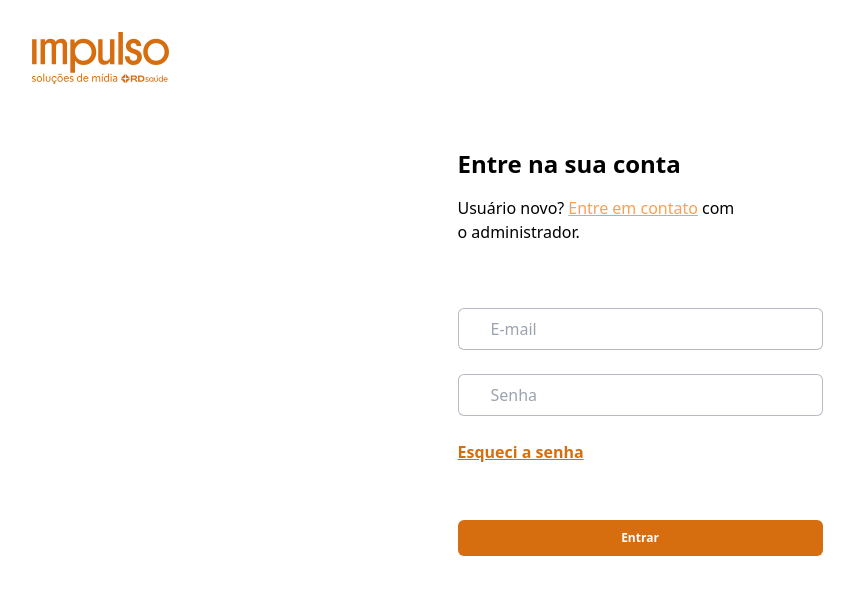
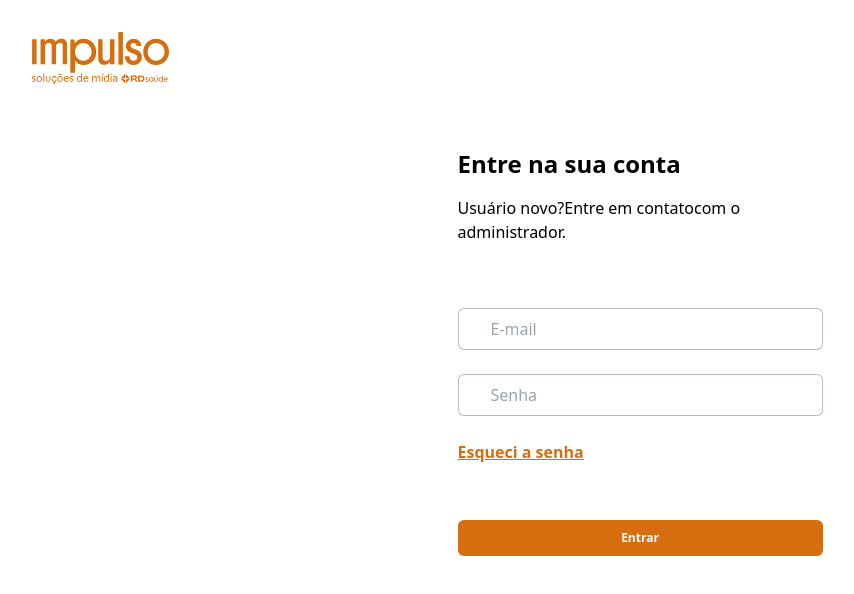
Before and after one commit to dannunees/impulso, a Next.js app: page / in a window 1280 px wide. Shown: the top 594 px of the page, without its empty margins (0-854 px from the left). Built offline with nearby package versions, Linux system fonts and the light colour scheme; some icons are missing.

Commit message:
projeto impulso

```diff
--- a/src/pages/index.tsx
+++ b/src/pages/index.tsx
@@ -4,7 +4,6 @@ import { useState } from "react";
 import { useRouter } from "next/navigation";
 import MailOutlinedIcon from "@mui/icons-material/MailOutlined";
 import LockOutlinedIcon from "@mui/icons-material/LockOutlined";
-import Link from "next/link";
 
 export default function Home() {
   const Router = useRouter();
@@ -82,9 +81,7 @@ export default function Home() {
             </h2>
             <p className="pt-4 font-normal max-w-72">
               Usuário novo?
-              <Link href="/cadastro" className="underline text-lighter px-1">
-                Entre em contato
-              </Link>
+              <a href="#">Entre em contato</a>
               com o administrador.
             </p>
 
```
